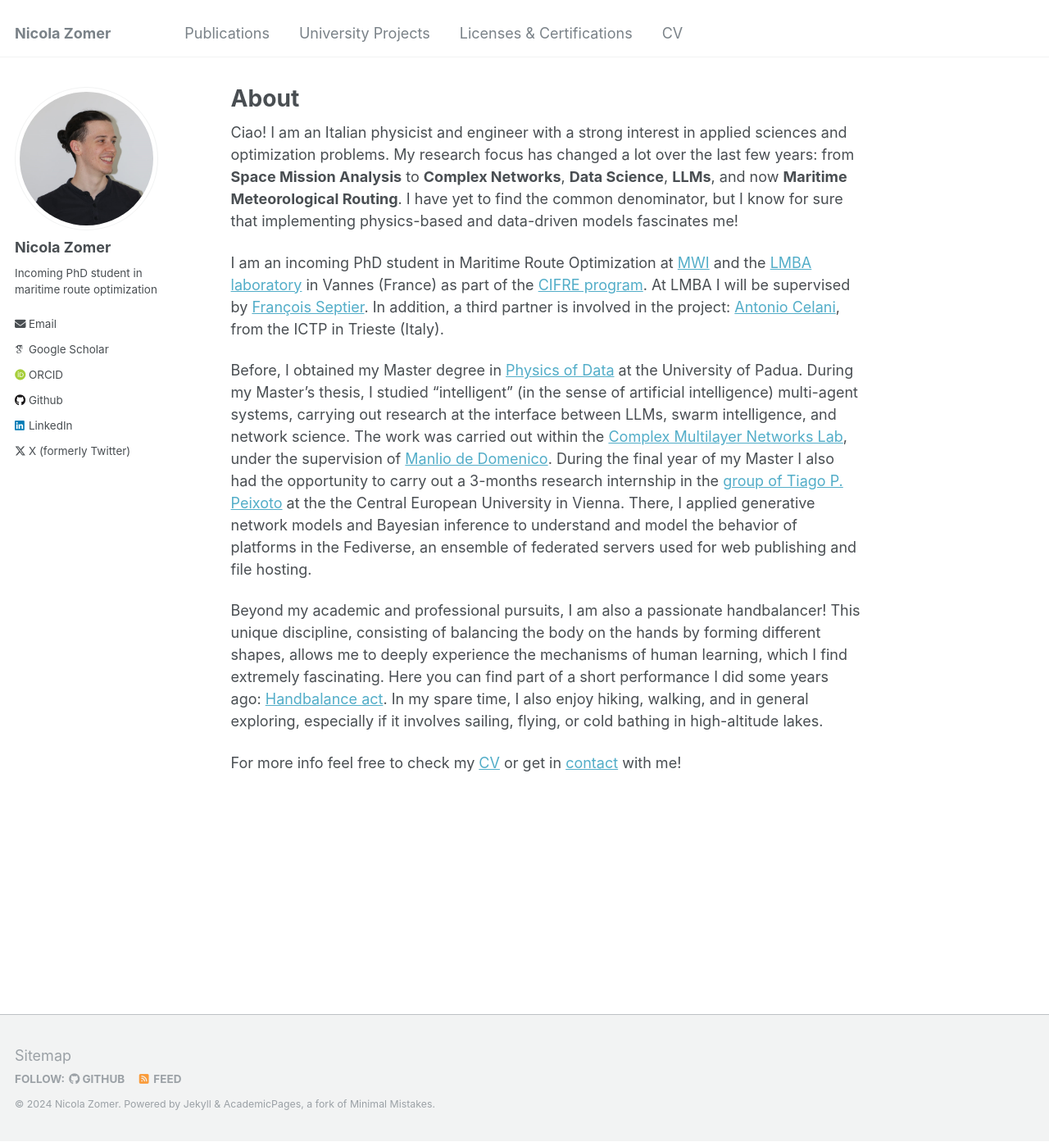
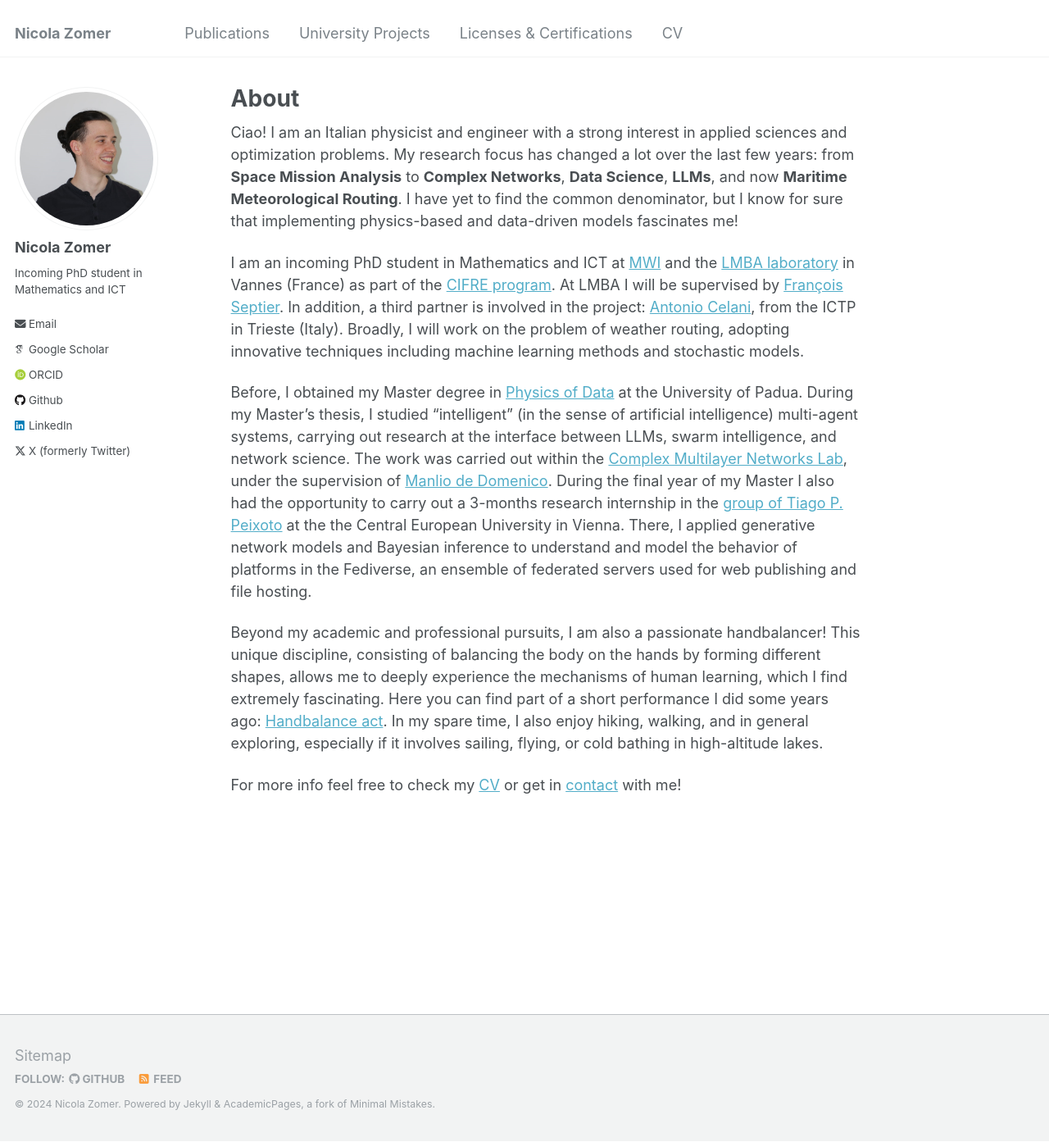
Before and after one commit to NicolaZomer/nicolazomer.github.io, a Jekyll site: the page built from _pages/about.md, in a window 1280 px wide and 1393 px high. Shown: the whole window at 82% size. Built offline with Jekyll 4.4.1, drawn with Linux system fonts in a browser that asks for light colours; some web fonts are replaced.

Commit message:
updated headline

```diff
--- a/_config.yml
+++ b/_config.yml
@@ -11,7 +11,7 @@ locale                   : "en-US"
 title                    : "Nicola Zomer"
 title_separator          : "-"
 name                     : &name "Nicola Zomer"
-description              : &description "Incoming PhD student in maritime route optimization"
+description              : &description "Incoming PhD student in Mathematics and ICT"
 url                      : https://nicolazomer.github.io # the base hostname & protocol for your site e.g. "https://mmistakes.github.io"
 baseurl                  : "" # the subpath of your site, e.g. "/blog"
 repository               : "NicolaZomer/nicolazomer.github.io"
@@ -24,7 +24,7 @@ author:
   avatar           : "avatar.jpg"
   name             : "Nicola Zomer"
   pronouns         : # example: "she/her"
-  bio              : "Incoming PhD student in maritime route optimization"
+  bio              : "Incoming PhD student in Mathematics and ICT"
   location         : #"Earth"
   employer         : #"Red Brick University"
   uri              : # URL
--- a/_pages/about.md
+++ b/_pages/about.md
@@ -9,7 +9,7 @@ redirect_from:
 
 Ciao! I am an Italian physicist and engineer with a strong interest in applied sciences and optimization problems. My research focus has changed a lot over the last few years: from **Space Mission Analysis** to **Complex Networks**, **Data Science**, **LLMs**, and now **Maritime Meteorological Routing**. I have yet to find the common denominator, but I know for sure that implementing physics-based and data-driven models fascinates me!
 
-I am an incoming PhD student in Maritime Route Optimization at <a href="https://marine-weather.com/" target="_blank">MWI</a> and the <a href="http://www.lmba-math.fr/" target="_blank">LMBA laboratory</a> in Vannes (France) as part of the <a href="https://www.anrt.asso.fr/fr/le-dispositif-cifre-7844" target="_blank">CIFRE program</a>. At LMBA I will be supervised by <a href="http://web.univ-ubs.fr/lmba/septier/" target="_blank">François Septier</a>. In addition, a third partner is involved in the project: <a href="https://www.ictp.it/member/antonio-celani#biography" target="_blank">Antonio Celani</a>, from the ICTP in Trieste (Italy).
+I am an incoming PhD student in Mathematics and ICT at <a href="https://marine-weather.com/" target="_blank">MWI</a> and the <a href="http://www.lmba-math.fr/" target="_blank">LMBA laboratory</a> in Vannes (France) as part of the <a href="https://www.anrt.asso.fr/fr/le-dispositif-cifre-7844" target="_blank">CIFRE program</a>. At LMBA I will be supervised by <a href="http://web.univ-ubs.fr/lmba/septier/" target="_blank">François Septier</a>. In addition, a third partner is involved in the project: <a href="https://www.ictp.it/member/antonio-celani#biography" target="_blank">Antonio Celani</a>, from the ICTP in Trieste (Italy). Broadly, I will work on the problem of weather routing, adopting innovative techniques including machine learning methods and stochastic models.
 
 Before, I obtained my Master degree in <a href="http://physicsofdata.dfa.unipd.it/" target="_blank">Physics of Data</a> at the University of Padua. During my Master's thesis, I studied "intelligent" (in the sense of artificial intelligence) multi-agent systems, carrying out research at the interface between LLMs, swarm intelligence, and network science. The work was carried out within the <a href="https://twitter.com/ComuneLab" target="_blank">Complex Multilayer Networks Lab</a>, under the supervision of <a href="https://manliodedomenico.com/" target="_blank">Manlio de Domenico</a>. During the final year of my Master I also had the opportunity to carry out a 3-months research internship in the <a href="https://skewed.de/tiago/" target="_blank">group of Tiago P. Peixoto</a> at the the Central European University in Vienna. There, I applied generative network models and Bayesian inference to understand and model the behavior of platforms in the Fediverse, an ensemble of federated servers used for web publishing and file hosting.
 
```
Also changed, not shown: 1 other file.
